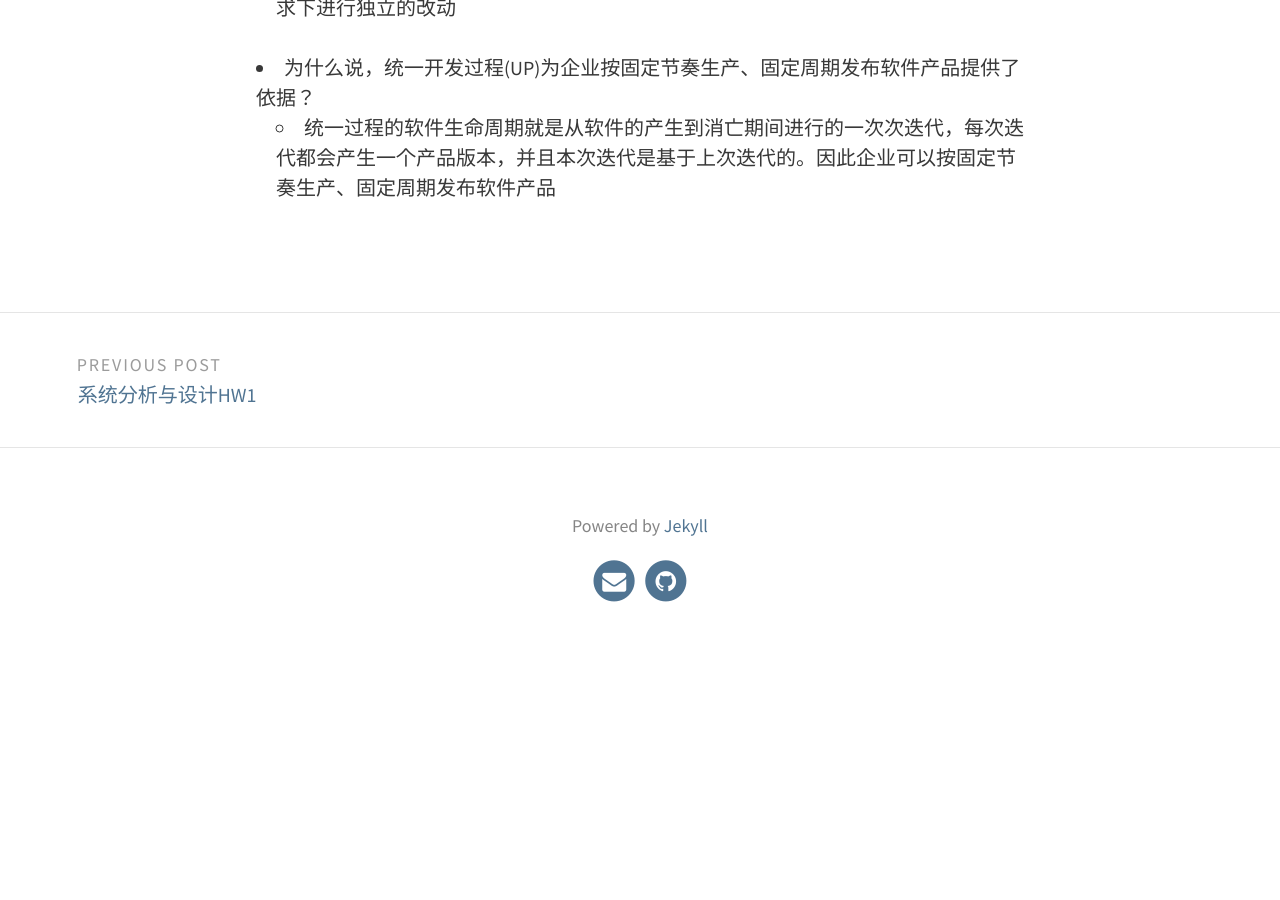
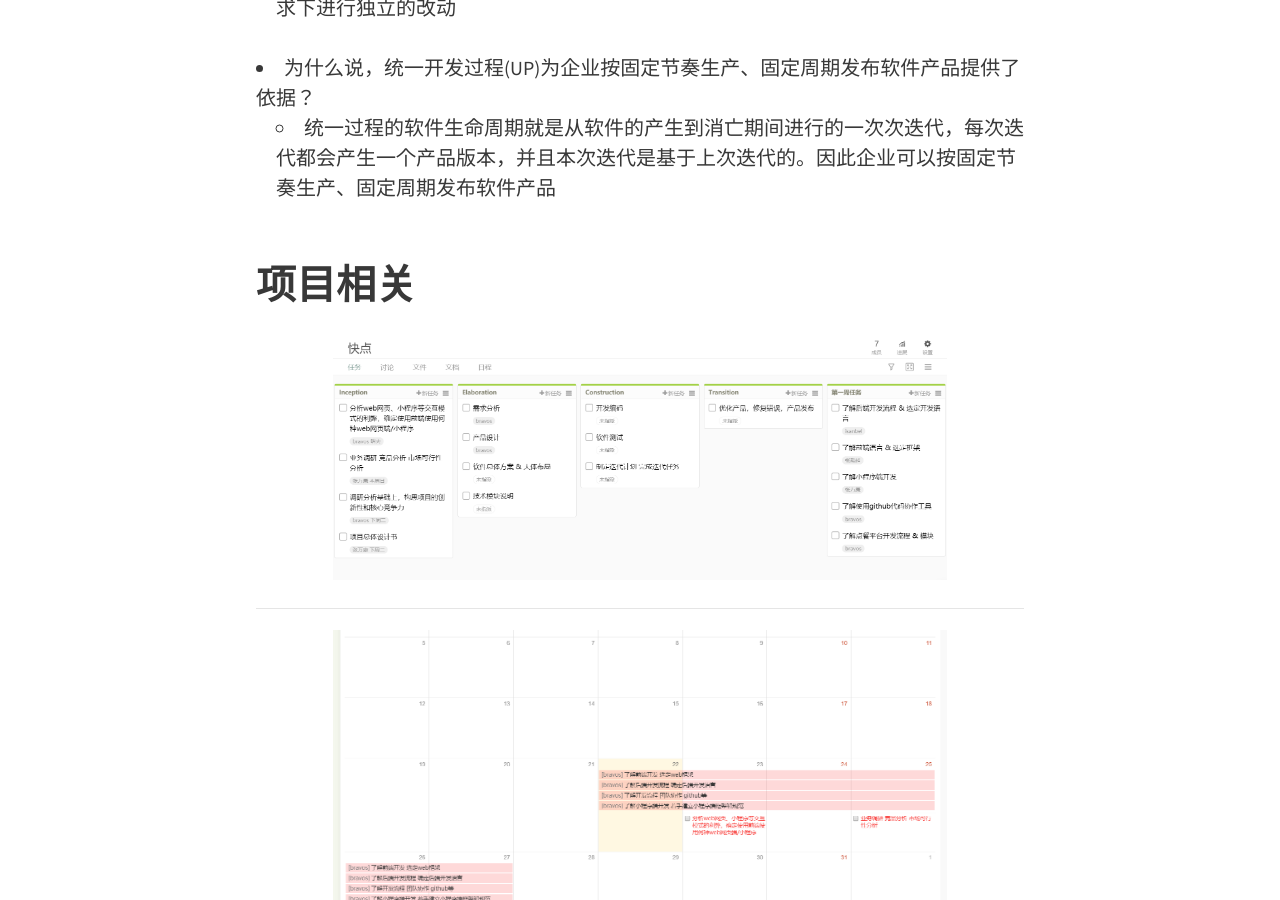
Before and after one commit to sasakiyori/sasakiyori.github.io, a Jekyll site: the page built from _posts/2018-03-21-SAD-hw2.md, in a window 1280 px wide and 900 px high, scrolled down 1534 px. Built offline with Jekyll 4.4.1, drawn with Linux system fonts in a browser that asks for light colours; before the commit the page ends 2221 px from its top, so only the background shows below that.

Commit message:
add the plans about ordering-system project

```diff
--- a/_posts/2018-03-21-SAD-hw2.md
+++ b/_posts/2018-03-21-SAD-hw2.md
@@ -37,3 +37,12 @@ title: 系统分析与设计HW2
 
 - 为什么说，统一开发过程(UP)为企业按固定节奏生产、固定周期发布软件产品提供了依据？
 	- 统一过程的软件生命周期就是从软件的产生到消亡期间进行的一次次迭代，每次迭代都会产生一个产品版本，并且本次迭代是基于上次迭代的。因此企业可以按固定节奏生产、固定周期发布软件产品
+	<br>
+
+
+## 项目相关
+![大致架构和方针]({{ site.baseurl }}/assets/img/pexels/SAD-Project-step-1.png)
+
+---
+
+![本周任务]({{ site.baseurl }}/assets/img/pexels/SAD-Project-step-2.png)
```
Also changed, not shown: assets/img/pexels/SAD-Project-step-1.png (added), assets/img/pexels/SAD-Project-step-2.png (added).
